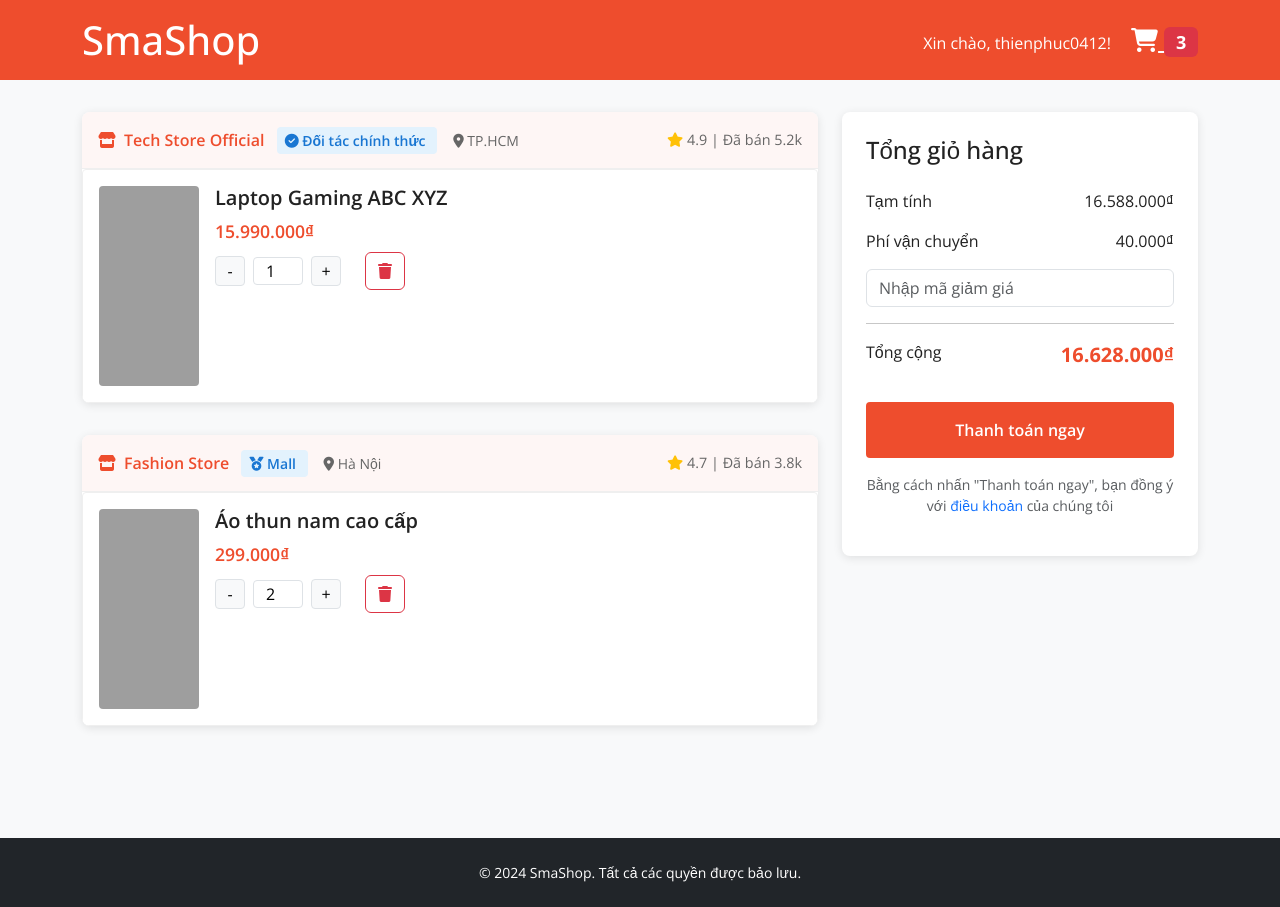
After one commit to thienphuc0412/smashop.vn, a Flask app: page /cart in a window 1280 px wide. The commit adds this page. Run offline with Flask 3, Linux system fonts and the light colour scheme; grey boxes are pictures that could not be loaded.

Commit message:
sữa lại banner và đường dẫn:

```diff
--- a/main.py
+++ b/main.py
@@ -37,6 +37,10 @@ def contactusPage():
 def aboutPage():
     return render_template("about.html")
 
+@app.route("/cart")
+def cartPage():
+    return render_template("cart.html")
+
 
 
 # Chỉ mở trình duyệt nếu đây là tiến trình chính (tránh auto-reload)
--- /dev/null
+++ b/templates/cart.html
@@ -0,0 +1,346 @@
+<!DOCTYPE html>
+<html lang="vi">
+<head>
+    <meta charset="UTF-8">
+    <meta name="viewport" content="width=device-width, initial-scale=1.0">
+    <title>Giỏ hàng - SmaShop</title>
+
+    <!-- Bootstrap 5.3 CSS -->
+    <link href="https://cdn.jsdelivr.net/npm/bootstrap@5.3.0/dist/css/bootstrap.min.css" rel="stylesheet">
+
+    <!-- Font Awesome 6.4 -->
+    <link rel="stylesheet" href="https://cdnjs.cloudflare.com/ajax/libs/font-awesome/6.4.0/css/all.min.css">
+
+    <!-- Google Fonts - Open Sans -->
+    <link href="https://fonts.googleapis.com/css2?family=Open+Sans:wght@400;500;600;700&display=swap" rel="stylesheet">
+
+    <!-- Custom CSS -->
+    <link rel="stylesheet" href="static/css/style.css">
+
+    <style>
+        .cart-container {
+            padding: 2rem 0;
+        }
+
+        .shop-section {
+            background: white;
+            border-radius: 8px;
+            box-shadow: 0 2px 10px rgba(0,0,0,0.1);
+            margin-bottom: 2rem;
+            overflow: hidden;
+        }
+
+        .shop-header {
+            background-color: var(--light-orange);
+            padding: 1rem;
+            border-bottom: 1px solid var(--border-color);
+        }
+
+        .shop-name {
+            color: var(--primary-color);
+            font-weight: 600;
+        }
+
+        .shop-info {
+            font-size: 0.9rem;
+            color: #666;
+        }
+
+        .product-card {
+            padding: 1rem;
+            border-bottom: 1px solid var(--border-color);
+        }
+
+        .product-image {
+            width: 100px;
+            height: 100px;
+            object-fit: cover;
+            border-radius: 4px;
+        }
+
+        .product-details {
+            flex-grow: 1;
+        }
+
+        .product-title {
+            font-weight: 600;
+            margin-bottom: 0.5rem;
+        }
+
+        .product-price {
+            color: var(--primary-color);
+            font-weight: 700;
+            font-size: 1.1rem;
+        }
+
+        .quantity-control {
+            display: flex;
+            align-items: center;
+            gap: 0.5rem;
+        }
+
+        .quantity-btn {
+            background: #f8f9fa;
+            border: 1px solid #dee2e6;
+            width: 30px;
+            height: 30px;
+            display: flex;
+            align-items: center;
+            justify-content: center;
+            cursor: pointer;
+            border-radius: 4px;
+        }
+
+        .quantity-input {
+            width: 50px;
+            text-align: center;
+            border: 1px solid #dee2e6;
+            border-radius: 4px;
+        }
+
+        .cart-summary {
+            background: white;
+            border-radius: 8px;
+            padding: 1.5rem;
+            box-shadow: 0 2px 10px rgba(0,0,0,0.1);
+        }
+
+        .summary-item {
+            display: flex;
+            justify-content: space-between;
+            margin-bottom: 1rem;
+        }
+
+        .total-price {
+            font-size: 1.25rem;
+            font-weight: 700;
+            color: var(--primary-color);
+        }
+
+        .checkout-btn {
+            background-color: var(--primary-color);
+            color: white;
+            width: 100%;
+            padding: 1rem;
+            border: none;
+            border-radius: 4px;
+            font-weight: 600;
+            margin-top: 1rem;
+        }
+
+        .checkout-btn:hover {
+            background-color: #d63f21;
+        }
+
+        .seller-badge {
+            background-color: #e3f2fd;
+            color: #1976d2;
+            padding: 0.25rem 0.5rem;
+            border-radius: 4px;
+            font-size: 0.875rem;
+            margin-left: 0.5rem;
+        }
+
+        .shop-location {
+            margin-left: 1rem;
+            color: #666;
+            font-size: 0.875rem;
+        }
+    </style>
+</head>
+<body class="bg-light">
+    <!-- Header -->
+    <header class="header">
+        <!-- Main Header -->
+        <div class="header-main py-3 bg-primary">
+            <div class="container">
+                <div class="row align-items-center">
+                    <div class="col-md-4">
+                        <a href="/" class="text-decoration-none">
+                            <h1 class="text-white m-0">SmaShop</h1>
+                        </a>
+                    </div>
+                    <div class="col-md-8 text-end">
+                        <span class="text-white me-3">Xin chào, thienphuc0412!</span>
+                        <a href="cart.html" class="text-white fs-4">
+                            <i class="fas fa-shopping-cart"></i>
+                            <span class="badge bg-danger">3</span>
+                        </a>
+                    </div>
+                </div>
+            </div>
+        </div>
+    </header>
+
+    <!-- Main Content -->
+    <main class="cart-container">
+        <div class="container">
+            <div class="row">
+                <!-- Shopping Cart Items -->
+                <div class="col-lg-8">
+                    <!-- Shop Section 1 -->
+                    <div class="shop-section">
+                        <div class="shop-header d-flex justify-content-between align-items-center">
+                            <div>
+                                <span class="shop-name">
+                                    <i class="fas fa-store me-2"></i>Tech Store Official
+                                    <span class="seller-badge">
+                                        <i class="fas fa-check-circle"></i> Đối tác chính thức
+                                    </span>
+                                </span>
+                                <span class="shop-location">
+                                    <i class="fas fa-map-marker-alt"></i> TP.HCM
+                                </span>
+                            </div>
+                            <div class="shop-info">
+                                <i class="fas fa-star text-warning"></i> 4.9 | Đã bán 5.2k
+                            </div>
+                        </div>
+
+                        <!-- Product 1 -->
+                        <div class="product-card">
+                            <div class="d-flex">
+                                <img src="static/images/products/laptop.jpg" alt="Laptop" class="product-image">
+                                <div class="product-details ms-3">
+                                    <h5 class="product-title">Laptop Gaming ABC XYZ</h5>
+                                    <div class="product-price mb-2">15.990.000₫</div>
+                                    <div class="quantity-control">
+                                        <button class="quantity-btn">-</button>
+                                        <input type="number" class="quantity-input" value="1" min="1">
+                                        <button class="quantity-btn">+</button>
+                                        <button class="btn btn-outline-danger ms-3">
+                                            <i class="fas fa-trash"></i>
+                                        </button>
+                                    </div>
+                                </div>
+                            </div>
+                        </div>
+                    </div>
+
+                    <!-- Shop Section 2 -->
+                    <div class="shop-section">
+                        <div class="shop-header d-flex justify-content-between align-items-center">
+                            <div>
+                                <span class="shop-name">
+                                    <i class="fas fa-store me-2"></i>Fashion Store
+                                    <span class="seller-badge">
+                                        <i class="fas fa-medal"></i> Mall
+                                    </span>
+                                </span>
+                                <span class="shop-location">
+                                    <i class="fas fa-map-marker-alt"></i> Hà Nội
+                                </span>
+                            </div>
+                            <div class="shop-info">
+                                <i class="fas fa-star text-warning"></i> 4.7 | Đã bán 3.8k
+                            </div>
+                        </div>
+
+                        <!-- Product 2 -->
+                        <div class="product-card">
+                            <div class="d-flex">
+                                <img src="static/images/products/tshirt.jpg" alt="Áo thun" class="product-image">
+                                <div class="product-details ms-3">
+                                    <h5 class="product-title">Áo thun nam cao cấp</h5>
+                                    <div class="product-price mb-2">299.000₫</div>
+                                    <div class="quantity-control">
+                                        <button class="quantity-btn">-</button>
+                                        <input type="number" class="quantity-input" value="2" min="1">
+                                        <button class="quantity-btn">+</button>
+                                        <button class="btn btn-outline-danger ms-3">
+                                            <i class="fas fa-trash"></i>
+                                        </button>
+                                    </div>
+                                </div>
+                            </div>
+                        </div>
+                    </div>
+                </div>
+
+                <!-- Cart Summary -->
+                <div class="col-lg-4">
+                    <div class="cart-summary">
+                        <h4 class="mb-4">Tổng giỏ hàng</h4>
+                        <div class="summary-item">
+                            <span>Tạm tính</span>
+                            <span>16.588.000₫</span>
+                        </div>
+                        <div class="summary-item">
+                            <span>Phí vận chuyển</span>
+                            <span>40.000₫</span>
+                        </div>
+                        <div class="summary-item">
+                            <input type="text" class="form-control" placeholder="Nhập mã giảm giá">
+                        </div>
+                        <hr>
+                        <div class="summary-item">
+                            <span>Tổng cộng</span>
+                            <span class="total-price">16.628.000₫</span>
+                        </div>
+                        <button class="checkout-btn">
+                            Thanh toán ngay
+                        </button>
+                        <p class="text-muted mt-3 small text-center">
+                            Bằng cách nhấn "Thanh toán ngay", bạn đồng ý với
+                            <a href="#" class="text-decoration-none">điều khoản</a> của chúng tôi
+                        </p>
+                    </div>
+                </div>
+            </div>
+        </div>
+    </main>
+
+    <!-- Footer -->
+    <footer class="footer bg-dark text-white py-4 mt-5">
+        <div class="container">
+            <div class="row">
+                <div class="col-12 text-center">
+                    <p class="m-0">© 2024 SmaShop. Tất cả các quyền được bảo lưu.</p>
+                </div>
+            </div>
+        </div>
+    </footer>
+
+    <!-- Bootstrap JS -->
+    <script src="https://cdn.jsdelivr.net/npm/bootstrap@5.3.0/dist/js/bootstrap.bundle.min.js"></script>
+
+    <!-- Cart JavaScript -->
+    <script>
+        document.addEventListener('DOMContentLoaded', function() {
+            // Xử lý nút tăng giảm số lượng
+            const quantityBtns = document.querySelectorAll('.quantity-btn');
+            quantityBtns.forEach(btn => {
+                btn.addEventListener('click', function() {
+                    const input = this.parentElement.querySelector('.quantity-input');
+                    const currentValue = parseInt(input.value);
+
+                    if (this.textContent === '+') {
+                        input.value = currentValue + 1;
+                    } else if (this.textContent === '-' && currentValue > 1) {
+                        input.value = currentValue - 1;
+                    }
+
+                    updateTotalPrice();
+                });
+            });
+
+            // Xử lý nút xóa sản phẩm
+            const deleteBtns = document.querySelectorAll('.btn-outline-danger');
+            deleteBtns.forEach(btn => {
+                btn.addEventListener('click', function() {
+                    if (confirm('Bạn có chắc muốn xóa sản phẩm này?')) {
+                        this.closest('.product-card').remove();
+                        updateTotalPrice();
+                    }
+                });
+            });
+
+            // Cập nhật tổng giá
+            function updateTotalPrice() {
+                // Thêm logic tính tổng giá ở đây
+                console.log('Updating total price...');
+            }
+        });
+    </script>
+</body>
+</html>
```
Also changed, not shown: templates/index.html (+17 -5 lines), static/images/banner2.jpg (added), static/images/banner3.jpg (added).
